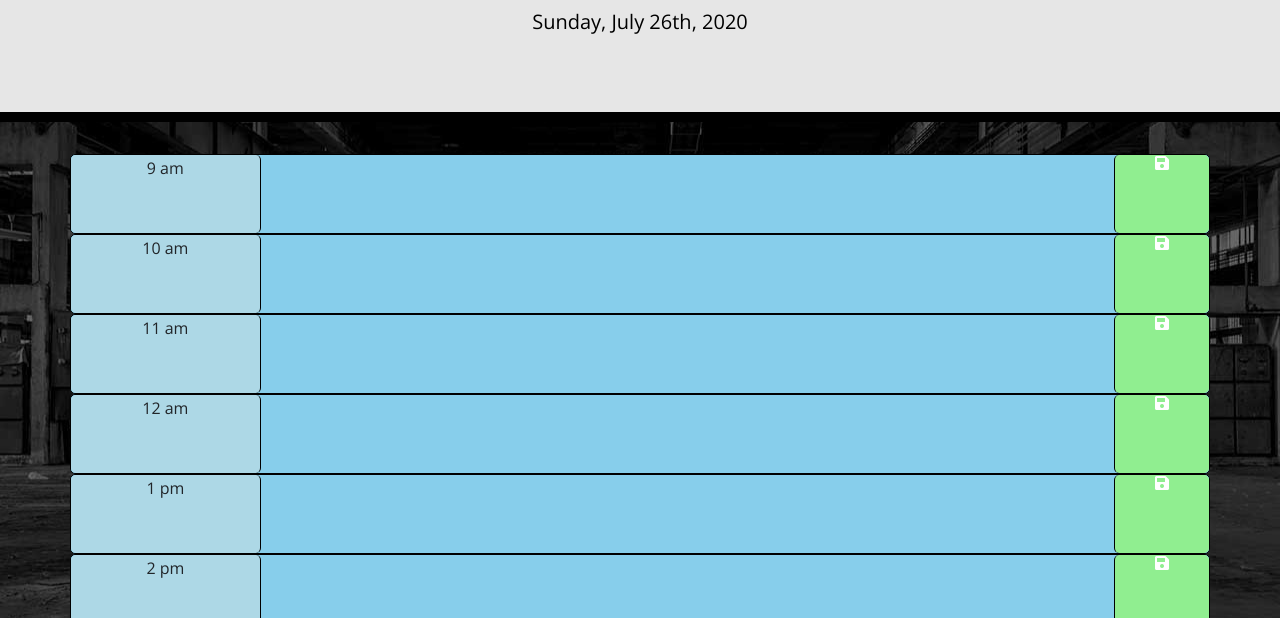
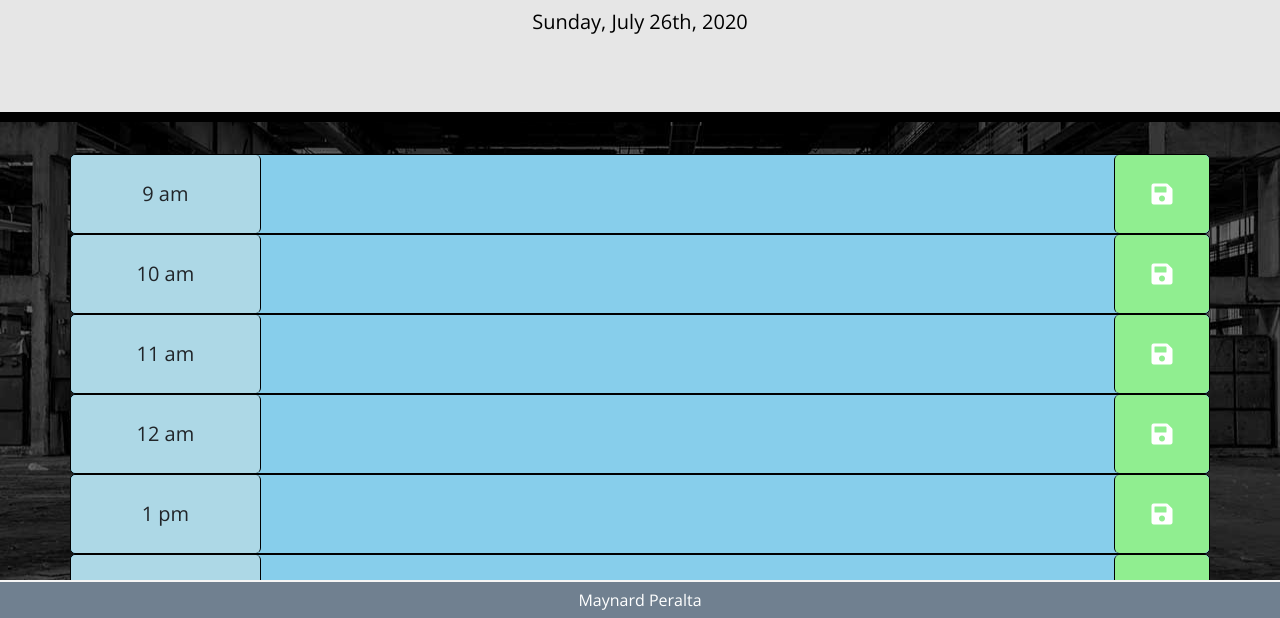
Before and after one commit to maynperalta/DayPlanner, a plain HTML site: page index.html in a window 1280 px wide. Shown: the part 182-800 px from the top of the page. Drawn offline with nearby package versions, Linux system fonts and the light colour scheme.

Commit message:
debug and modify CSS

```diff
--- a/index.html
+++ b/index.html
@@ -22,7 +22,7 @@
       <!-- Timeblocks go here -->
 
     </div>
-    <footer>Maynard Peralta</footer>
+    <footer class = "fixed-bottom">Maynard Peralta</footer>
     <script src="https://code.jquery.com/jquery-3.4.1.min.js"></script>
     <script src="https://cdnjs.cloudflare.com/ajax/libs/moment.js/2.24.0/moment.min.js"></script>
     <script src="script.js"></script>
--- a/script.js
+++ b/script.js
@@ -10,12 +10,12 @@ var hour24 = moment().format("H");
 var scheEl = $("schedule");
 
 scheEl.empty();
-for (var hour=9; hour <= 17; hour ++){
-    var index=hour-9;
+for (var hour = 9; hour <= 17; hour ++){
+    var index = hour - 9;
 
     var rowEl = $("<div>");
-    rowEl.addClass("row");
-    rowEl.addClass("scheCol");
+    rowEl.addClass("row scheRow");
+    rowEl.attr("hour-index", hour);
 
     var timeEl = $("<div>");
     timeEl.addClass("col-md-2 timeCol");
@@ -39,8 +39,11 @@ for (var hour=9; hour <= 17; hour ++){
     timeEl.append(timeDisp);
 
     var activity = $("<textarea>");
-    activity.attr("type", "text")
+    activity.attr("id", `input-${index}`);
+    activity.attr("hour-index", index);
+    activity.attr("type", "text");
     activity.attr("class", "dailyPlan");
+    // activity.val(planArray[index]);
 
     var colEl = $("<div>");
     colEl.addClass("col-md-9 planned");
@@ -52,6 +55,8 @@ for (var hour=9; hour <= 17; hour ++){
 
     var saveIcon = $("<i>");
     saveIcon.attr("class", "fa fa-save saveIcon");
+    saveIcon.attr("save-id", index);
+    saveIcon.attr("id", `saveid-${index}`);
 
     rowEl.append(saveEl);
     saveEl.append(saveIcon);
@@ -78,18 +83,23 @@ function rowColor (rowEl, hour) {
 
 $(document).on("click", "i", function(event) {
     event.preventDefault();
-    var index = $(this).attr("save-id");
-    var inputId = "#input-" + index;
-    var value = $(inputId).val();
+    var $index = $(this).attr("save-id");
 
-    textArray[index] = value;
+    var inputId = "#textarea-"+$index;
+    var $value = $(inputId).val();
 
-    localStorage.setItem("savedPlans", JSON.stringify(textArray));
+    planArray[$index] = $value;
+
+
+    localStorage.setItem("savedPlans", JSON.stringify(planArray));
+    localStorage.setItem($index, $value);
 });
 
 var storedPlans = JSON.parse(localStorage.getItem("savedPlans"));
   if (storedPlans !== null) {
-    textArray = storedPlans;
-  } else {
-    textArray = new Array;
+   planArray = storedPlans;
+  }else{
+      planArray = new Array(9);
+      planArray[4] = "Test";
+
   };
--- a/style.css
+++ b/style.css
@@ -87,6 +87,7 @@ textarea{
   background-color: lightgreen;
   display: grid;
   place-content: center;
+  font-size: 24px;
 }
 
 .fa:hover:{
@@ -102,6 +103,9 @@ textarea{
   background-color: lightgreen;
   border-left: solid 1px black;
   border-radius: 5px;
+  text-align: center;
+  display: grid;
+  place-content: center;
 }
 .saveCol:hover {
   opacity: 0.7;
@@ -112,8 +116,10 @@ textarea{
   background-color: lightblue;
   border-radius: 5px;
   text-align: center;
-  vertical-align: middle;
+  display: grid;
+  place-content: center;
   padding: 5px;
+  font-size: 20px;
 }
 
 .planned {
@@ -127,5 +133,9 @@ footer {
   padding: 10px;
   text-align: center;
   border-top: 2px solid whitesmoke;
-  margin-top: 20px;
+  margin-top: 40px;
   }
+
+.container {
+    margin-bottom: 40px;
+}
```
